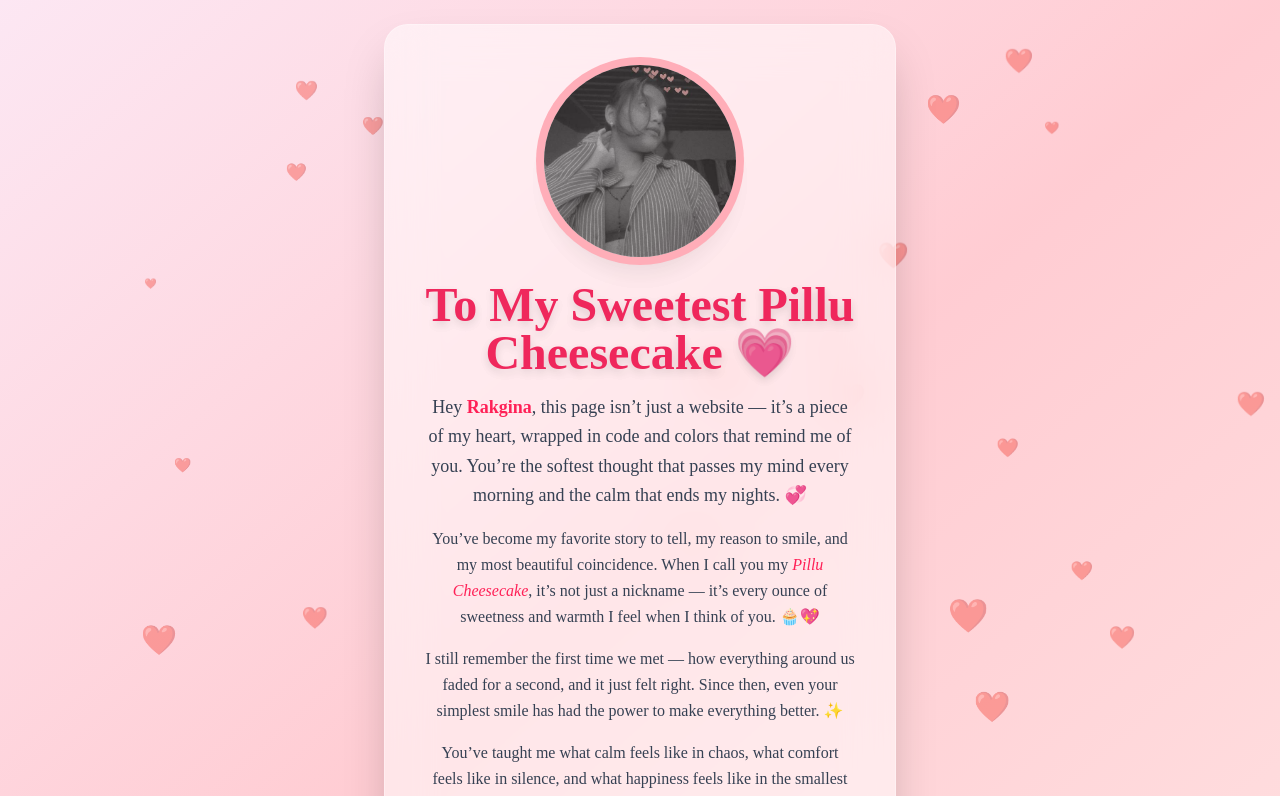
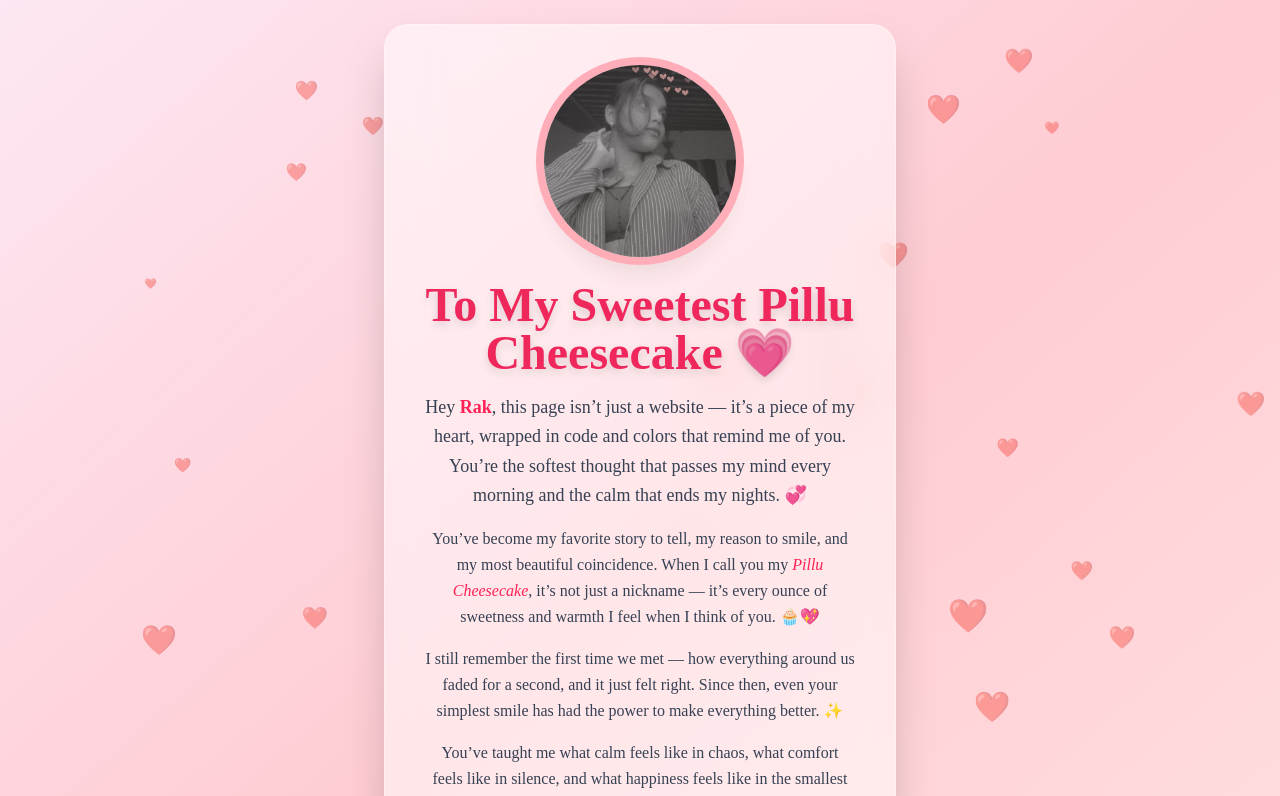
Before and after one commit to Gigzii4/gigzi_landing, a React (Vite) app: page /rak in a window 1280 px wide. Shown: the top 796 px of the page. Built offline with nearby package versions, Linux system fonts and the light colour scheme.

Commit message:
spell change

```diff
--- a/src/components/Yash.jsx
+++ b/src/components/Yash.jsx
@@ -45,7 +45,7 @@ const Yash = () => {
         </h1>
 
         <p className="text-lg text-gray-700 leading-relaxed mb-4">
-          Hey <span className="text-rose-500 font-semibold">Rakgina</span>,
+          Hey <span className="text-rose-500 font-semibold">Rak</span>,
           this page isn’t just a website — it’s a piece of my heart, wrapped in
           code and colors that remind me of you. You’re the softest thought that
           passes my mind every morning and the calm that ends my nights. 💞
```
